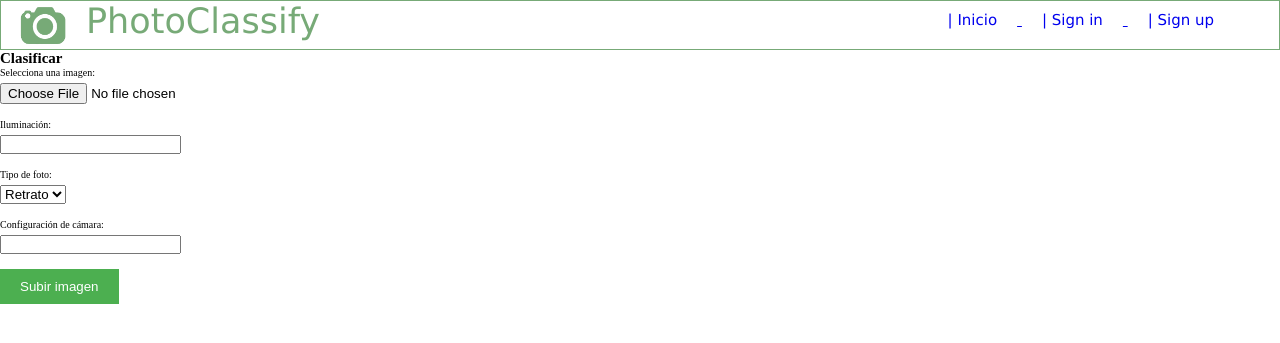
After one commit to Julian-Pira18/PhotoClass, a Django app: page /clasificar/ in a window 1280 px wide. The commit adds this page. Shown: the top 343 px of the page. Run offline with Django 4.2, Linux system fonts and the light colour scheme.

Commit message:
Cambios con un solo css, y botones funcionales (cambiar ruta de STATICFILES)

```diff
--- /dev/null
+++ b/editor/templates/clasificar.html
@@ -0,0 +1,160 @@
+{%load static%}
+
+
+{% block content %}
+
+
+<!DOCTYPE html>
+<html>
+<head>
+  <meta charset="UTF-8">
+    <meta http-equiv="X-UA-Compatible" content="IE=edge">
+    <meta name="viewport" content="width=device-width, initial-scale=1.0">
+    <link rel="stylesheet" href="{% static '/index.css' %}">
+    <title>PhotoClassify|Clasificar</title>
+
+  <style>
+
+
+    .form-group {
+      margin-bottom: 15px;
+    }
+
+    .form-group label {
+      display: block;
+      margin-bottom: 5px;
+    }
+
+    .form-group input[type="file"],
+    .form-group input[type="text"],
+    .form-group select {
+      display: block;
+    }
+
+    .form-group input[type="submit"] {
+      background-color: #4CAF50;
+      color: white;
+      border: none;
+      padding: 10px 20px;
+      cursor: pointer;
+    }
+
+    .gallery {
+      display: grid;
+      grid-template-columns: repeat(auto-fill, minmax(200px, 1fr));
+      grid-gap: 20px;
+      margin-top: 30px;
+    }
+
+    .gallery-item {
+      position: relative;
+      width: 100%;
+      height: 0;
+      padding-bottom: 100%;
+      overflow: hidden;
+    }
+
+    .gallery-item img {
+      position: absolute;
+      width: 100%;
+      height: 100%;
+      object-fit: cover;
+    }
+  </style>
+</head>
+
+  <header class="header">
+    <div>
+        <figure>
+          <a href="/">
+            <img class="logo" src="{% static '/imagenes/logo_verde.png' %}" alt="">
+          </a>
+        </figure>
+        <a href="/">
+          <p class="titulo">PhotoClassify</p>
+        </a>
+      </div>
+    <div class="navegador">
+        <ul>
+          <a href="/">
+            <li>| Inicio</li>
+          </a>
+          <a href="/signin">
+            <li>| Sign in</li>
+          </a>
+          <a href="/signup">
+            <li>| Sign up</li>
+          </a>
+        </ul>
+    </div>
+  </header>
+<body>
+  <div class="container">
+    <h2>Clasificar</h2>
+    <form id="upload-form" enctype="multipart/form-data">
+      <div class="form-group">
+        <label for="imagen">Selecciona una imagen:</label>
+        <input type="file" id="imagen" name="imagen" accept="image/*" required>
+      </div>
+      <div class="form-group">
+        <label for="iluminacion">Iluminación:</label>
+        <input type="text" id="iluminacion" name="iluminacion" required>
+      </div>
+      <div class="form-group">
+        <label for="tipo_foto">Tipo de foto:</label>
+        <select id="tipo_foto" name="tipo_foto" required>
+          <option value="Retrato">Retrato</option>
+          <option value="Paisaje">Paisaje</option>
+          <option value="Macro">Macro</option>
+          <option value="Otro">Otro</option>
+        </select>
+      </div>
+      <div class="form-group">
+        <label for="configuracion_camara">Configuración de cámara:</label>
+        <input type="text" id="configuracion_camara" name="configuracion_camara" required>
+      </div>
+      <div class="form-group">
+        <input type="submit" value="Subir imagen">
+      </div>
+    </form>
+
+    <div class="gallery" id="gallery"></div>
+  </div>
+
+  <script>
+    document.getElementById('upload-form').addEventListener('submit', function(event) {
+      event.preventDefault();
+
+      var formData = new FormData(this);
+
+      // Realizar la petición AJAX para subir la imagen y los datos
+      var xhr = new XMLHttpRequest();
+      xhr.open('POST', 'guardar_imagen.php', true);
+      xhr.onload = function() {
+        if (xhr.status === 200) {
+          // Imagen subida exitosamente, agregarla a la galería
+          var response = JSON.parse(xhr.responseText);
+          addImageToGallery(response.url);
+        } else {
+          alert('Error al subir la imagen. Inténtalo de nuevo.');
+        }
+      };
+      xhr.send(formData);
+    });
+
+    function addImageToGallery(url) {
+      var gallery = document.getElementById('gallery');
+      var galleryItem = document.createElement('div');
+      galleryItem.className = 'gallery-item';
+
+      var image = document.createElement('img');
+      image.src = url;
+
+      galleryItem.appendChild(image);
+      gallery.appendChild(galleryItem);
+    }
+  </script>
+</body>
+</html>
+
+{% endblock %}
--- a/editor/templates/editor.html
+++ b/editor/templates/editor.html
@@ -5,14 +5,14 @@
     <meta charset="UTF-8">
     <meta http-equiv="X-UA-Compatible" content="IE=edge">
     <meta name="viewport" content="width=device-width, initial-scale=1.0">
-    <link rel="stylesheet" href="{% static 'css/index.css' %}" >
+    <link rel="stylesheet" href="{% static '/index.css' %}" >
     <title>PhotoClassify</title>
 </head>
 <body>
     <header class="header">
         <section>
             <figure>
-                <img class="logo" src='{% static "imagenes/logo-verde-removebg-preview.png" %}' alt="Logo de la aplicación">
+                <img class="logo" src="{% static '/imagenes/logo_verde.png' %}" alt="">
             </figure>
             <a href="/"><p class="titulo">PhotoClassify</p></a>
         </section>
--- a/editor/templates/static/index.css
+++ b/editor/templates/static/index.css
@@ -11,6 +11,8 @@ html {
 
 body {
     position: relative;
+    margin: 0;
+    padding: 0;
 }
 
 :root {
@@ -27,7 +29,7 @@ body {
     width: 100%;
     height: 5rem;
     background-color: white;
-    border: 1px solid var(--secundary_color);
+    border: 0.1rem solid var(--secundary_color);
     display: flex;
     flex-wrap: wrap;
 }
@@ -62,9 +64,9 @@ body {
 
 .navegador li {
     display: inline-block;
-    margin: 10px 0;
-    padding-left: 20px;
-    padding-right: 20px;
+    margin: 1rem 0;
+    padding-left: 2rem;
+    padding-right: 2rem;
 }
 
 /* main */
--- a/photoclassif/settings.py
+++ b/photoclassif/settings.py
@@ -117,7 +117,7 @@ import os
 # https://docs.djangoproject.com/en/4.2/howto/static-files/
 
 STATIC_URL = 'static/'
-STATICFILES_DIRS = ['C:/Users/57322/Desktop/Repositorio_2 - copia (2)/PhotoClass/editor/templates/static']
+STATICFILES_DIRS = ['C:/Users/57322/Desktop/Repositorio_2/PhotoClass/editor/templates/static']
 
 # Default primary key field type
 # https://docs.djangoproject.com/en/4.2/ref/settings/#default-auto-field
```
Also changed, not shown: other parts of editor/templates/static/index.css (+16 -16 lines), editor/templates/buscar.html (added, +111 -0 lines), editor/templates/index.html (+14 -7 lines), editor/templates/papelera.html (added, +121 -0 lines), editor/templates/signin.html (added, +62 -0 lines), editor/templates/signup.html (added, +46 -0 lines).
